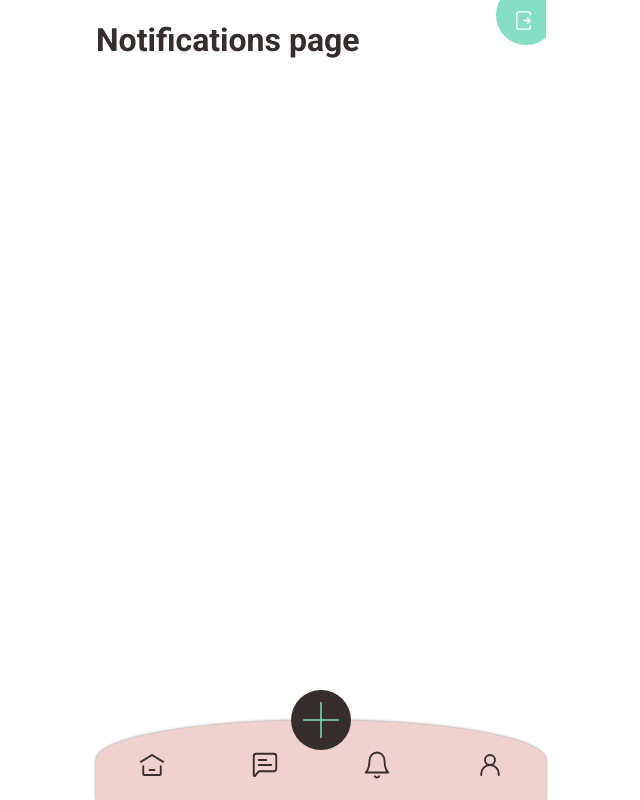
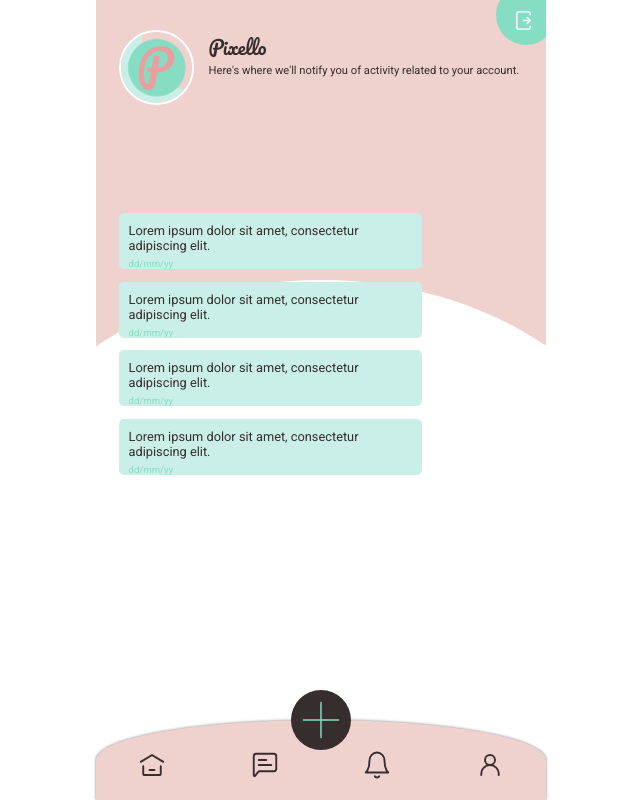
Before and after one commit to mdart86/Pixello, a React (Create React App) app: page /notifications in a window 1280 px wide. Shown: the whole page, without its empty margins (319-959 px from the left). Built offline with nearby package versions, Linux system fonts and the light colour scheme.

Commit message:
logo file added, notifications page complete. progress on message page

```diff
--- a/src/components/Message.js
+++ b/src/components/Message.js
@@ -1,10 +1,97 @@
 import React from 'react'
+import { Link } from 'react-router-dom'
+import styled from 'styled-components'
+import profilePicture from '../images/profile-picture.jpeg'
+import { UserMessage } from './UserMessage'
 
 export const Message = () => {
 
     return (
         <>
-            <h1>Message page</h1>
+            <PinkFeature>
+                <WhiteFeature/>
+            </PinkFeature>
+            <DetailsContainer>
+                <Link to="/profile"><Avatar src={profilePicture} alt="A man's profile picture."/></Link>
+                <StyledLink to="/profile"><Username>john_wilson</Username></StyledLink>
+                <Caption>Lorem ipsum dolor sit amet, consectetur adipiscing elit. Ut vel placerat nibh. Nullam non est quis purus luctus iaculis sed sit amet risus.</Caption>
+            </DetailsContainer>
+            <MessagesContainer>
+                <UserMessage/>
+                <UserMessage type="right"/>
+                <UserMessage/>
+
+            <Clearance/>
+            </MessagesContainer>
         </>
     )
 }
+
+const PinkFeature = styled.div`
+    position: absolute;
+    height: 100vh;
+    width: 100%;
+    background: var(--light-pink);
+    top: 0;
+    z-index: -1;
+    display: flex;
+    justify-content: center;
+`
+
+const WhiteFeature = styled.div`
+    position: absolute;
+    height: 65vh;
+    width: 150%;
+    background: var(--white);
+    bottom: 0;
+    border-radius: 50% 50% 0 0;
+    left: -25%;
+`
+
+const DetailsContainer = styled.div`
+    width: 90%;
+    margin: 30px auto 10px;
+`
+
+const StyledLink = styled(Link)`
+    text-decoration: none;
+    &:visited {
+        color: var(--charcoal);
+    }
+`
+
+const Avatar = styled.img`
+    width: 75px;
+    height: 75px;
+    object-fit: cover;
+    float: left;
+    margin: 0 15px 10px 0px;
+    border-radius: 50%;
+    border: 2px solid var(--white);
+    box-sizing: border-box;
+`
+
+const Username = styled.p`
+    font-family: 'pacifico', cursive;
+    margin: 0;
+    font-size: 1.2rem;
+`
+
+const Caption = styled.p`
+    margin: 0;
+    font-size: 0.7rem;
+`
+
+const MessagesContainer = styled.section`
+    margin: 0 auto;
+    width: 90%;
+    position: absolute;
+    left: 5%;
+    top: 25%;
+`
+
+const Clearance = styled.div`
+    width: 100%;
+    height: 110px;
+    background: var(--white);
+`
--- a/src/components/Notifications.js
+++ b/src/components/Notifications.js
@@ -1,10 +1,89 @@
 import React from 'react'
+import styled from 'styled-components'
+import profilePicture from '../images/logo-round-with-outline.png'
+import { UserMessage } from './UserMessage'
 
 export const Notifications = () => {
 
     return (
         <>
-            <h1>Notifications page</h1>
+            <PinkFeature>
+                <WhiteFeature/>
+            </PinkFeature>
+            <DetailsContainer>
+                <Avatar src={profilePicture} alt="Pixello Logo"/>
+                <Username>Pixello</Username>
+                <Caption>Here's where we'll notify you of activity related to your account.</Caption>
+            </DetailsContainer>
+            <MessagesContainer>
+                <UserMessage/>
+                <UserMessage/>
+                <UserMessage/>
+                <UserMessage/>
+                <Clearance/>
+            </MessagesContainer>
         </>
     )
 }
+
+const PinkFeature = styled.div`
+    position: absolute;
+    height: 100vh;
+    width: 100%;
+    background: var(--light-pink);
+    top: 0;
+    z-index: -1;
+    display: flex;
+    justify-content: center;
+`
+
+const WhiteFeature = styled.div`
+    position: absolute;
+    height: 65vh;
+    width: 150%;
+    background: var(--white);
+    bottom: 0;
+    border-radius: 50% 50% 0 0;
+    left: -25%;
+`
+
+const DetailsContainer = styled.div`
+    width: 90%;
+    margin: 30px auto 10px;
+`
+
+const Avatar = styled.img`
+    width: 75px;
+    height: 75px;
+    object-fit: cover;
+    float: left;
+    margin: 0px 15px 10px 0px;
+    border-radius: 50%;
+    border: 2px solid var(--white);
+    box-sizing: border-box;
+`
+
+const Username = styled.p`
+    font-family: 'pacifico', cursive;
+    margin: 0;
+    font-size: 1.2rem;
+`
+
+const Caption = styled.p`
+    margin: 0;
+    font-size: 0.7rem;
+`
+
+const MessagesContainer = styled.section`
+    margin: 0 auto;
+    width: 90%;
+    position: absolute;
+    left: 5%;
+    top: 25%;
+`
+
+const Clearance = styled.div`
+    width: 100%;
+    height: 110px;
+    background: var(--white);
+`
--- /dev/null
+++ b/src/components/UserMessage.js
@@ -0,0 +1,37 @@
+import React from 'react'
+import styled from 'styled-components'
+
+export const UserMessage = () => {
+
+    return (
+        <>
+            <Box>
+                <Text>Lorem ipsum dolor sit amet, consectetur adipiscing elit.</Text>
+                <Timestamp>dd/mm/yy</Timestamp>
+            </Box>
+        </>
+    )
+}
+
+const Box = styled.div`
+    height: auto;
+    width: 75%;
+    background: var(--blue);
+    border-radius: 5px;
+    margin: 10px 0;
+    position: relative;
+    ${props => props.type ? "right: 0;" : null}
+`
+
+const Text = styled.p`
+    font-size: 0.8rem;
+    padding: 10px 10px 0;
+    margin-bottom: 0;
+`
+
+const Timestamp = styled.p`
+    font-size: 0.6rem;
+    color: var(--green);
+    padding-left: 10px;
+    margin-top: 5px;
+`
```
Also changed, not shown: src/images/logo-round-with-outline.png (added), src/images/pixello-logo.png (added).
